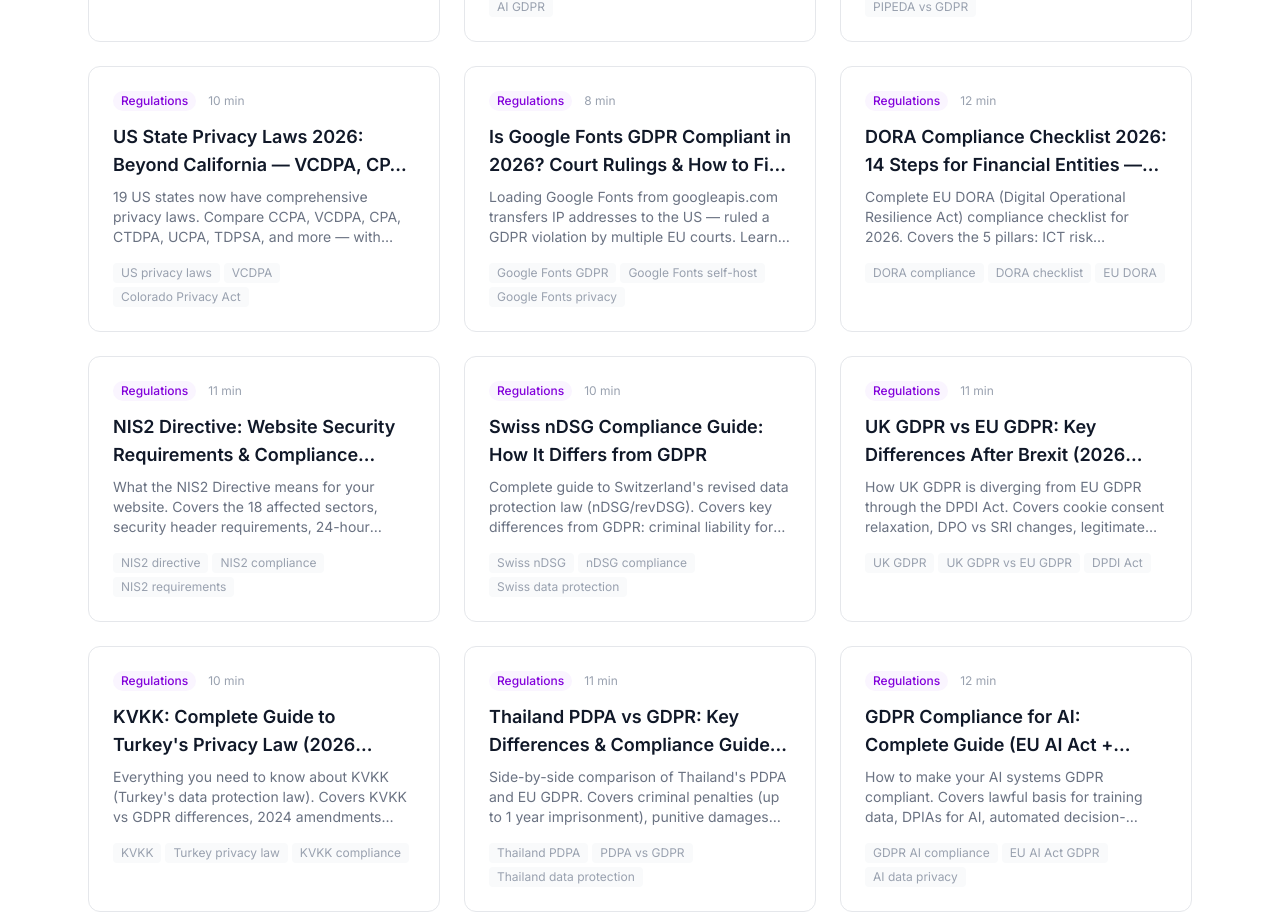
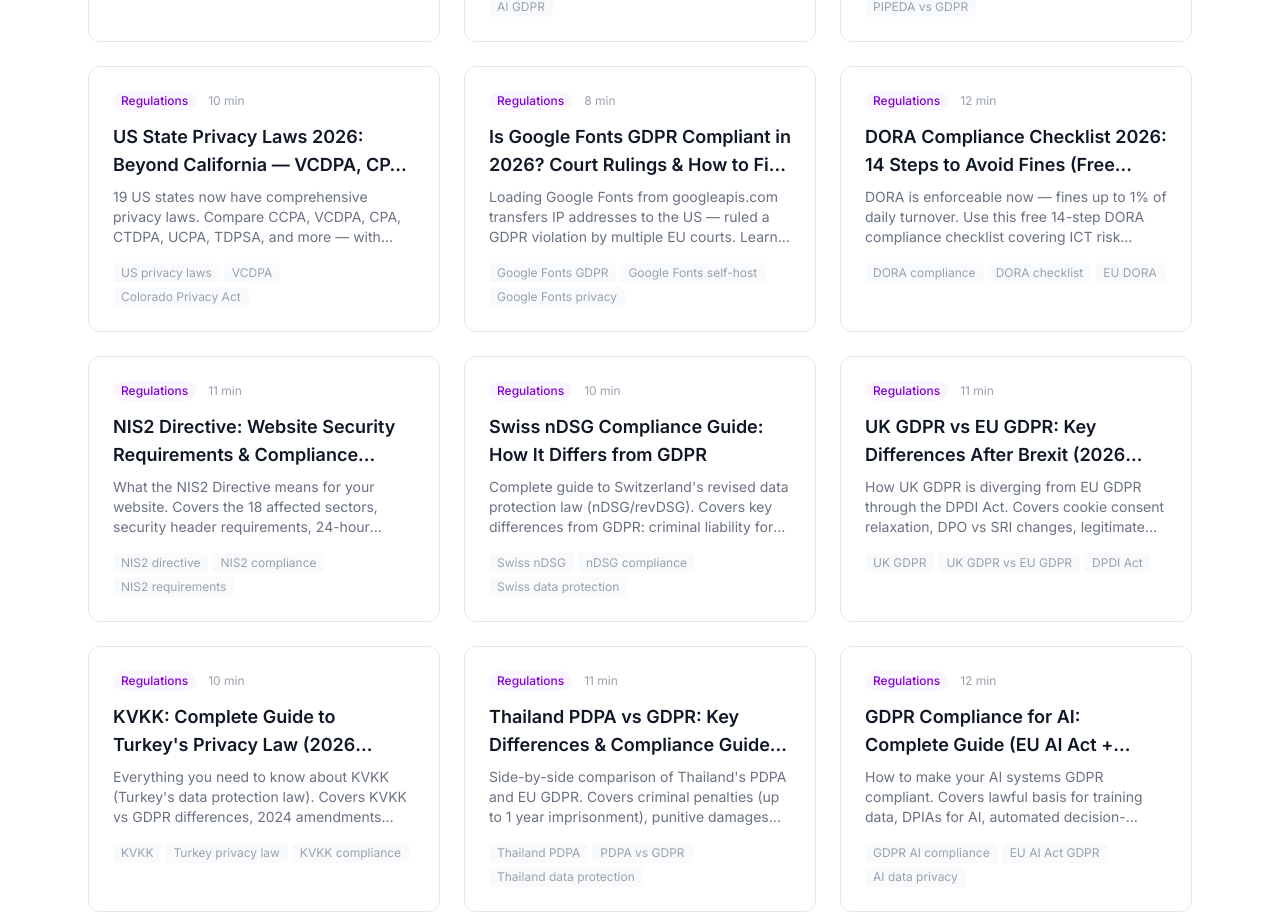
Before and after one commit to williammartin75/privacycheck, a Next.js app: page /blog in a window 1280 px wide. Shown: the part 1800-2720 px from the top of the page. Built offline with nearby package versions, Linux system fonts and the light colour scheme.

Commit message:
SEO: optimize DORA compliance checklist meta title and description for CTR

```diff
--- a/src/app/blog/data.ts
+++ b/src/app/blog/data.ts
@@ -539,8 +539,8 @@ export const blogPosts: BlogPost[] = [
     },
     {
         slug: 'dora-compliance-checklist-2026',
-        title: 'DORA Compliance Checklist 2026: 14 Steps for Financial Entities — EU DORA Guide',
-        description: 'Complete EU DORA (Digital Operational Resilience Act) compliance checklist for 2026. Covers the 5 pillars: ICT risk management, incident reporting, resilience testing, third-party risk, and information sharing.',
+        title: 'DORA Compliance Checklist 2026: 14 Steps to Avoid Fines (Free Template)',
+        description: 'DORA is enforceable now \u2014 fines up to 1% of daily turnover. Use this free 14-step DORA compliance checklist covering ICT risk management, incident reporting (4h deadline), resilience testing, and third-party oversight. Includes DORA vs GDPR vs NIS2 comparison.',
         date: '2026-02-08',
         readTime: '12 min',
         category: 'Regulations',
```
